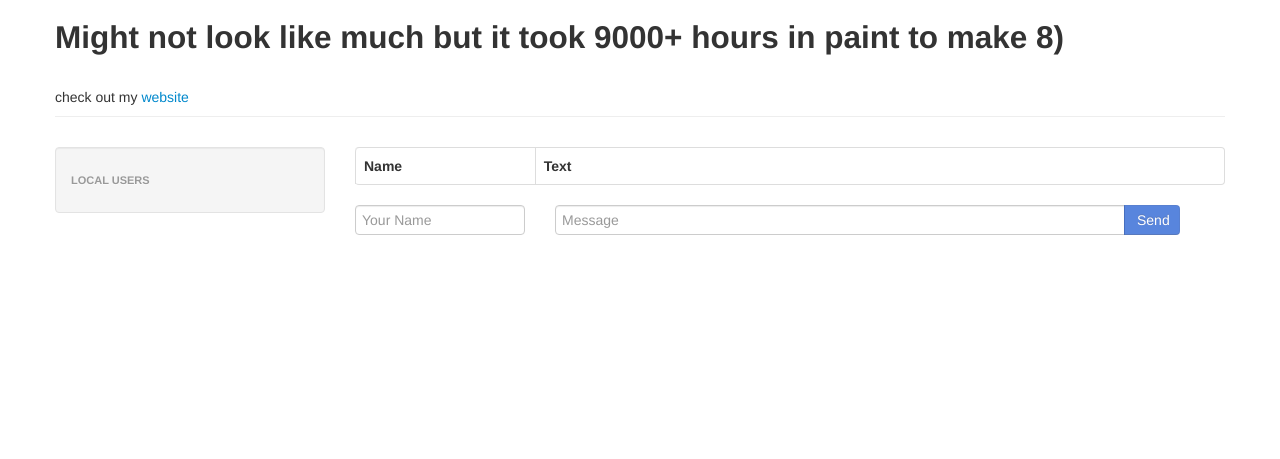
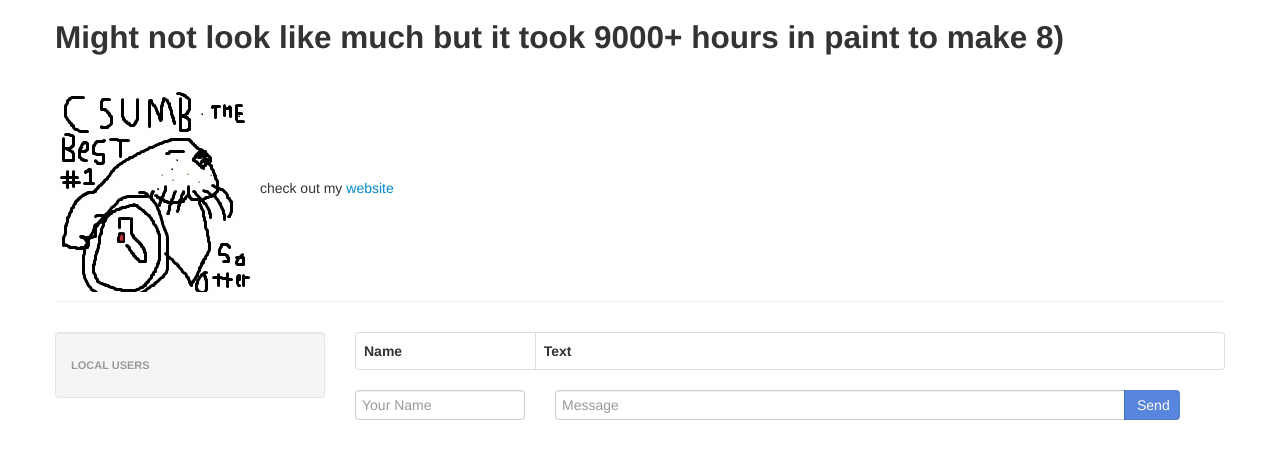
Before and after one commit to CSUMB-SCD/homework-1-hcheer, a website: page client/index.html in a window 1280 px wide. Shown: the part 143-602 px from the top of the page. Drawn offline with nearby package versions, Linux system fonts and the light colour scheme; no server answers.

Commit message:
added some header stuff and a link

```diff
--- a/client/index.html
+++ b/client/index.html
@@ -57,6 +57,7 @@
       <div class="page-header">
         <h1>Welcome to my CSUMB CHAT!!! it's the best one there is</h1><br/>
         <h2>Might not look like much but it took 9000+ hours in paint to make 8)</h2><br/>
+        <img src ="img/the-best-otter.jpg" alt = "don't lie you know it">
         check out my <a href="https://sites.google.com/view/rapidadvance">website</a>
       </div>
       <div class="row">
```
Also changed, not shown: client/img/the-best-otter.jpg (added).
